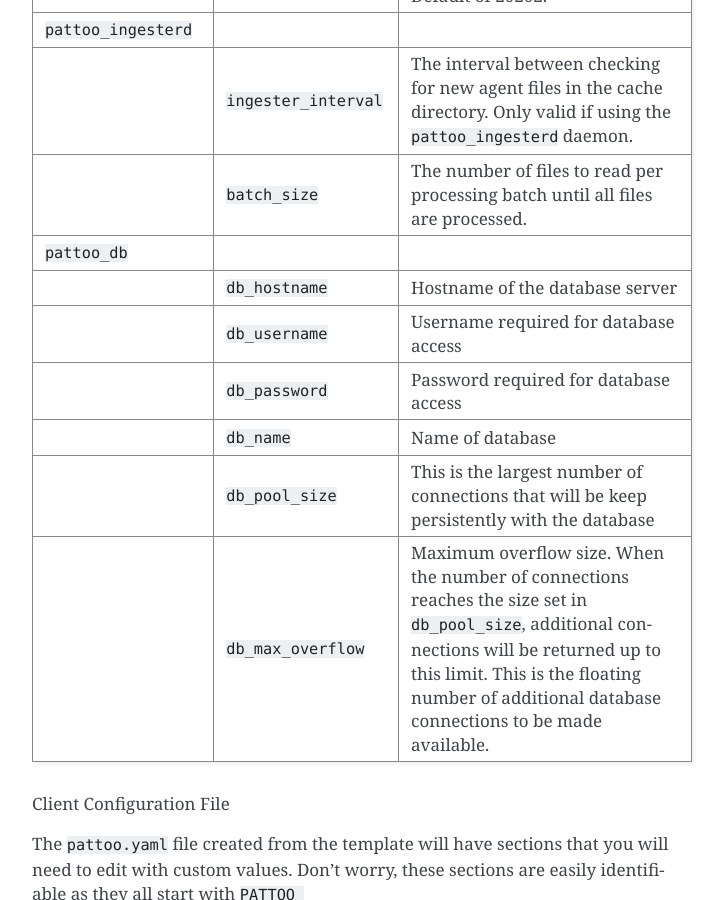
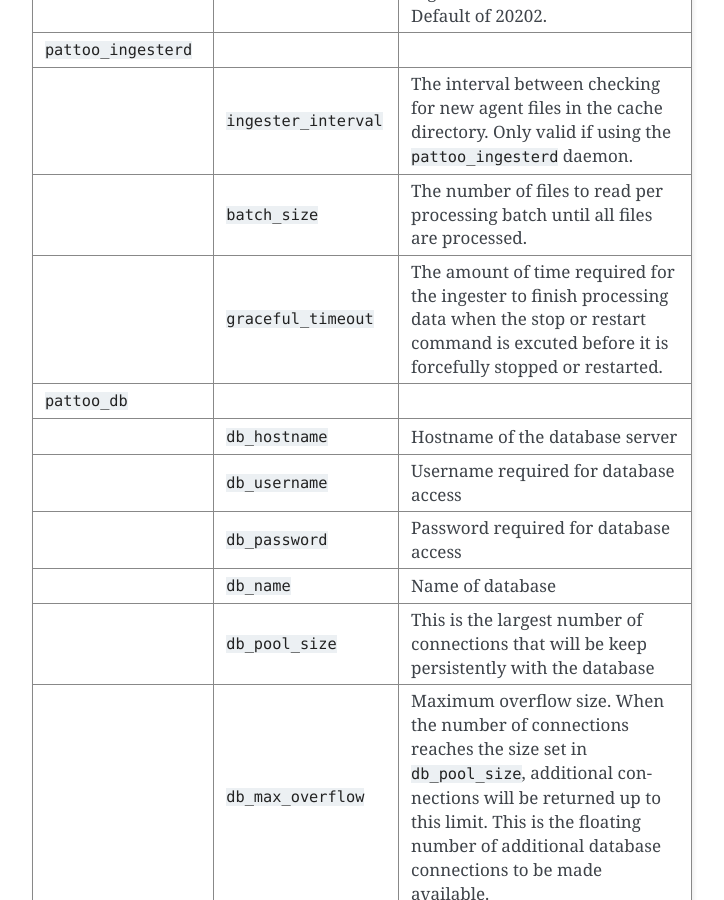
Before and after one commit to PalisadoesFoundation/pattoo, a Sphinx documentation site: the page built from docs/configuration.rst, in a window 1280 px wide and 900 px high, scrolled down 3859 px. Shown: the whole window, without its empty margins (388-1112 px from the left). Built offline with Sphinx 7.4.7, drawn with Linux system fonts in a browser that asks for light colours; pages that are not in the unit, such as notebooks, are missing from menus.

Commit message:
Update docs for #231
Updated docs detailing additional configuration parameter needed for
pattoo ingester.

```diff
--- a/docs/configuration.rst
+++ b/docs/configuration.rst
@@ -159,6 +160,9 @@ This table outlines the purpose of each configuration parameter.
    * -
      - ``batch_size``
      - The number of files to read per processing batch until all files are processed.
+   * -
+     - ``graceful_timeout``
+     - The amount of time required for the ingester to finish processing data when the stop or restart command is excuted before it is forcefully stopped or restarted.
    * - ``pattoo_db``
      -
      -
```
Also changed, not shown: other parts of docs/configuration.rst (+1 -0 lines).
